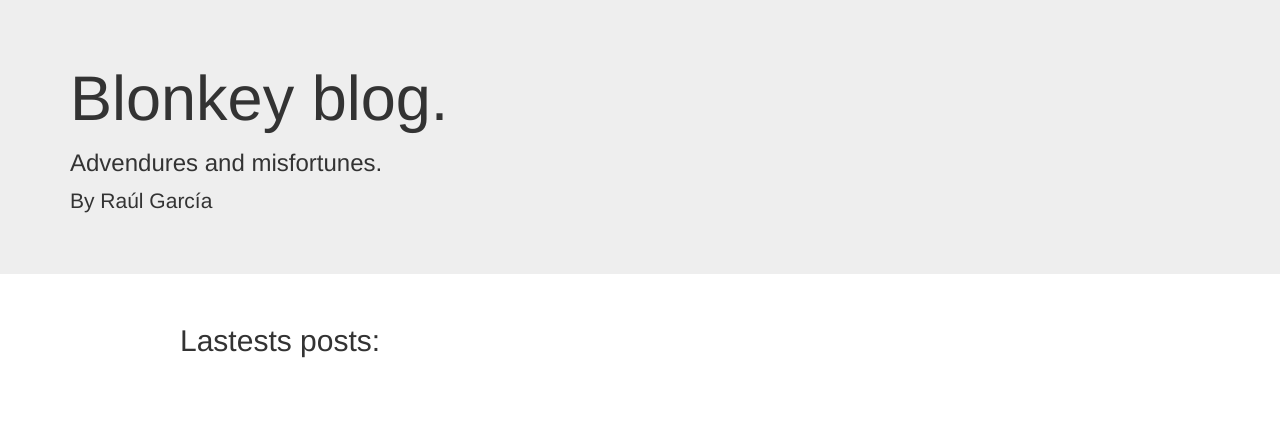
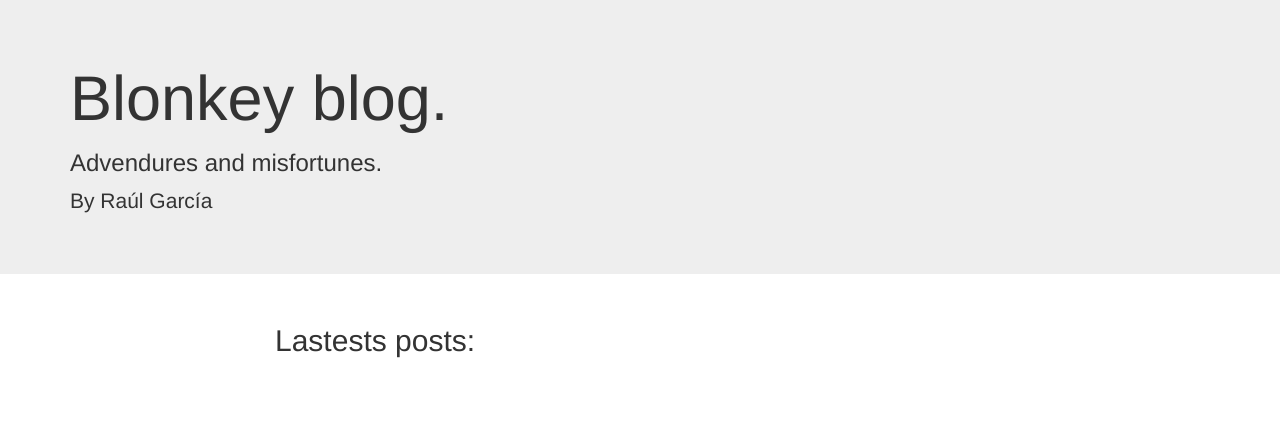
Before and after one commit to YoYuUm/Blonkey, a Flask app: page / in a window 1280 px wide. Shown: the part 61-499 px from the top of the page. Run offline with Flask 2, Linux system fonts and the light colour scheme; data that the repository does not hold is empty; some libraries are stand-ins or nearby versions.

Commit message:
Increasing content margins

```diff
--- a/app/templates/base.html
+++ b/app/templates/base.html
@@ -80,7 +80,7 @@
 
         <!-- Main body -->
         <div class="container">
-            <div id="margins" class="col-md-10 col-md-offset-1">
+            <div id="margins" class="col-md-8 col-md-offset-2">
                 {% with messages = get_flashed_messages() %}
 
                     {% for message in messages %}
```
